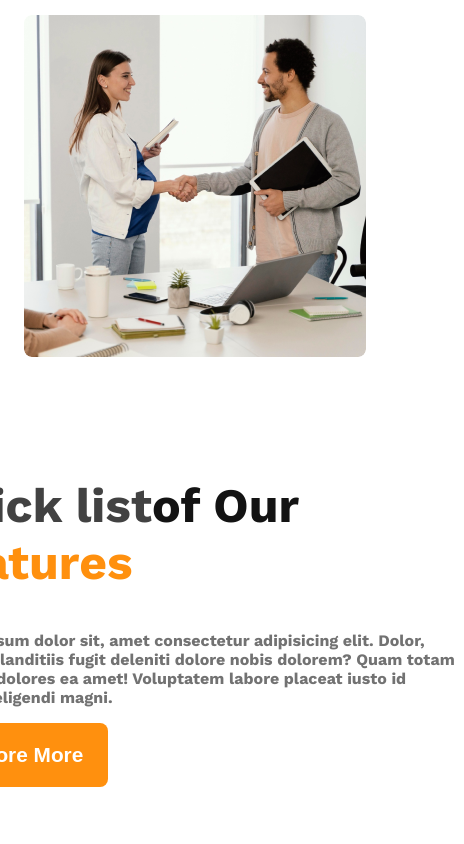
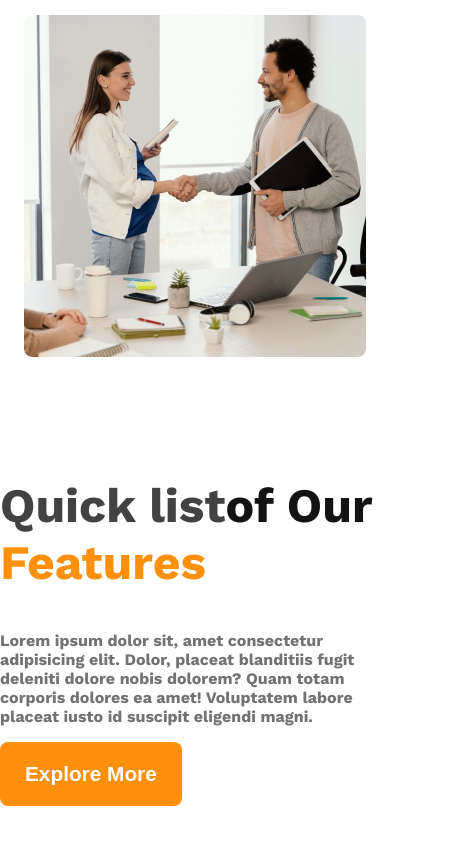
Before and after one commit to AB9T9/g3-architects-practice, a plain HTML site: page index.html in a window 390 px wide. Shown: the part 2272-3116 px from the top of the page, 464 px wide, since content can reach past the window. Drawn offline with nearby package versions, Linux system fonts and the light colour scheme.

Commit message:
responsive bug solve

```diff
--- a/index.html
+++ b/index.html
@@ -36,7 +36,7 @@
         </div>
         <div class="team-content">
             <h2 class="title work-sans-font"><span class="dark2">Quick list</span><span class="dark1">of Our </span><span    class="orange">Features</span></h2>
-            <p class="title-describtion dark3">Lorem ipsum dolor sit, amet consectetur adipisicing elit. Dolor, placeat blanditiis fugit deleniti dolore nobis dolorem? Quam totam corporis dolores ea amet! Voluptatem labore placeat iusto id suscipit eligendi magni.
+            <p class="title-describtion dark3 work-sans-font">Lorem ipsum dolor sit, amet consectetur adipisicing elit. Dolor, placeat blanditiis fugit deleniti dolore nobis dolorem? Quam totam corporis dolores ea amet! Voluptatem labore placeat iusto id suscipit eligendi magni.
             </p>
             <button class="btn-prime">Explore More</button>
         </div>
--- a/style/style.css
+++ b/style/style.css
@@ -96,9 +96,10 @@ ul li a{
 
 }
 .team-content{
-    width:537px;
-
-
+   max-width:537px;
+}
+.title-describtion{
+    font-size:1rem;
 }
 .title{
     font-size:3rem;
```
